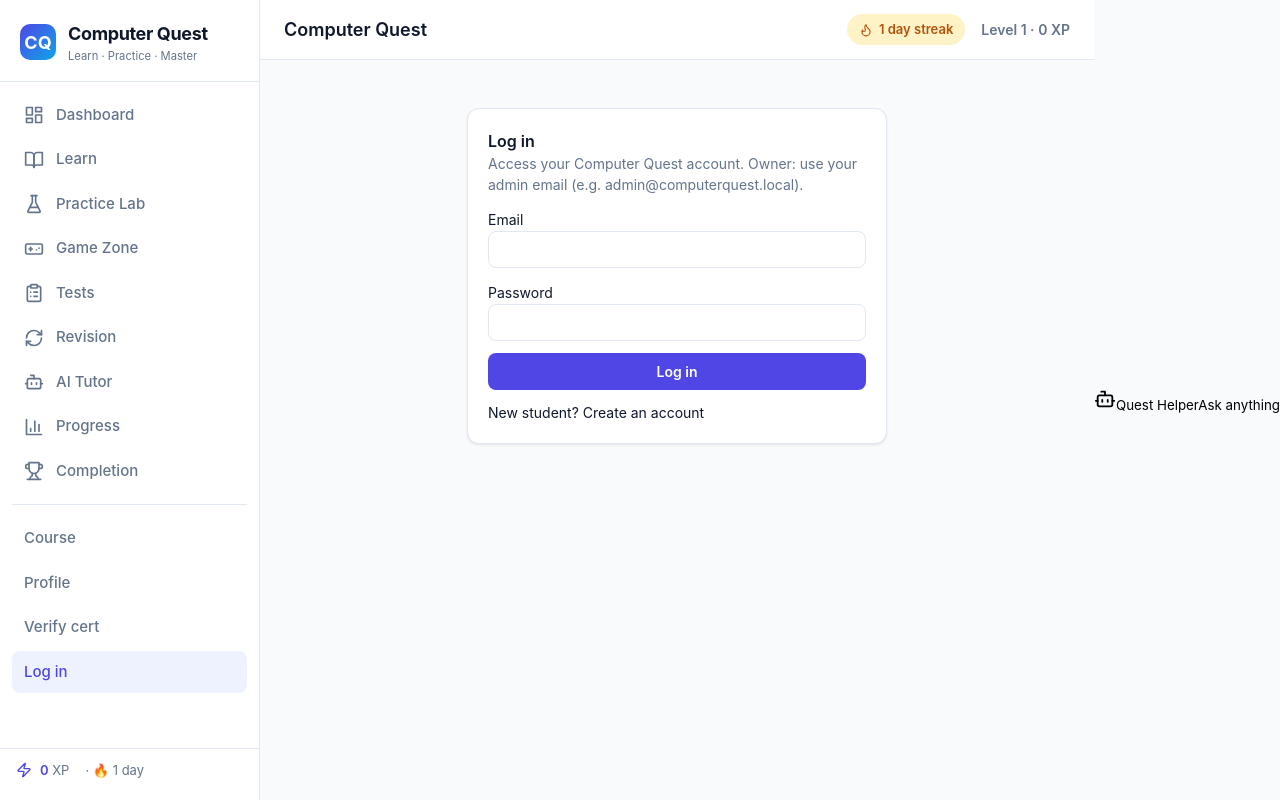
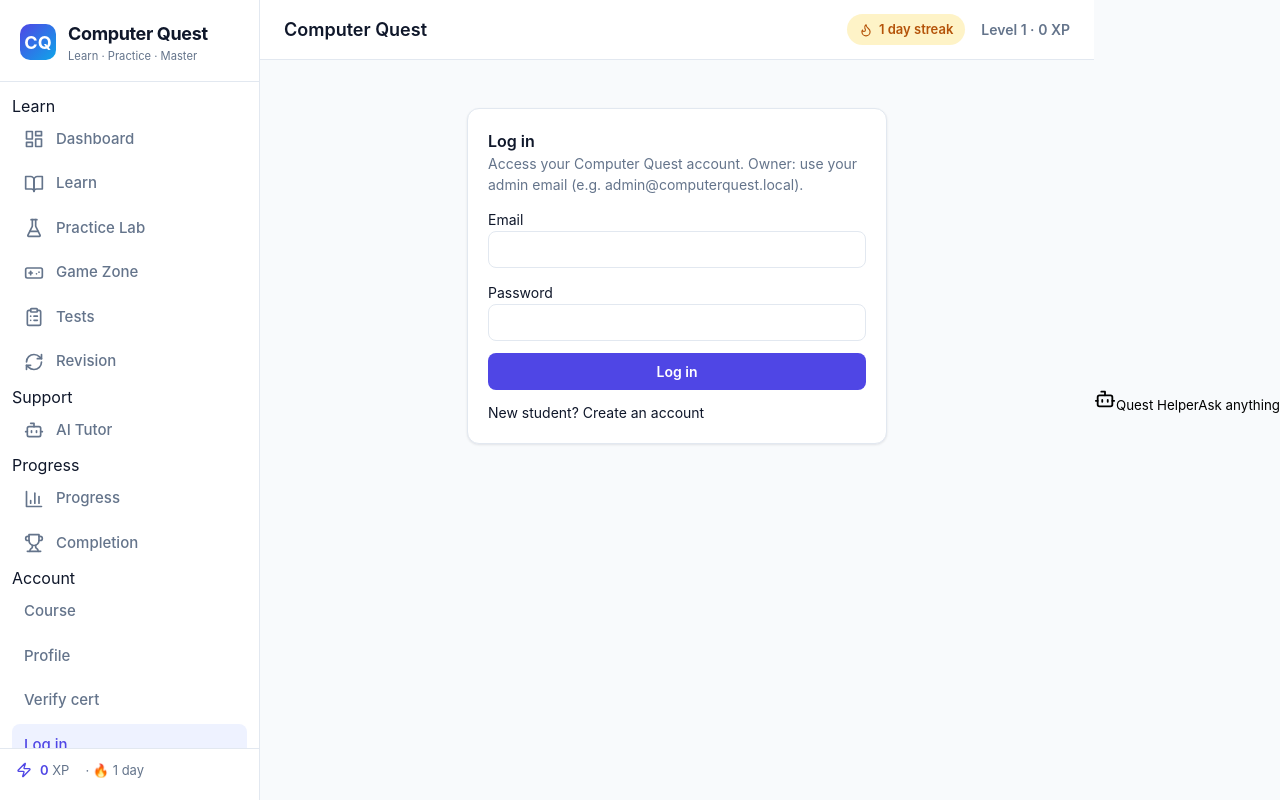
Before and after one commit to rishusingh-netizen/computer-quest, a React (Vite) app: page /login in a window 1280 px wide. Built offline with nearby package versions, Linux system fonts and the light colour scheme; no server answers.

Commit message:
UI: Learn learning dashboard + grouped sidebar + dashboard continue CTA

```diff
--- a/src/components/layout/Sidebar.jsx
+++ b/src/components/layout/Sidebar.jsx
@@ -14,22 +14,37 @@ import {
 import { useProgress } from '../../context/ProgressContext'
 import { useAuth } from '../../context/AuthContext'
 
-const NAV = [
+const GROUPS = [
+  {
+    label: 'Learn',
+    items: [
       { to: '/', label: 'Dashboard', icon: LayoutDashboard, end: true },
       { to: '/learn', label: 'Learn', icon: BookOpen },
       { to: '/practice', label: 'Practice Lab', icon: FlaskConical },
       { to: '/games', label: 'Game Zone', icon: Gamepad2 },
       { to: '/tests', label: 'Tests', icon: ClipboardList },
       { to: '/revision', label: 'Revision', icon: RefreshCw },
-  { to: '/ai-tutor', label: 'AI Tutor', icon: Bot },
+    ],
+  },
+  {
+    label: 'Support',
+    items: [{ to: '/ai-tutor', label: 'AI Tutor', icon: Bot }],
+  },
+  {
+    label: 'Progress',
+    items: [
       { to: '/progress', label: 'Progress', icon: BarChart3 },
       { to: '/completion', label: 'Completion', icon: Trophy },
-]
-
-const PUBLIC_NAV = [
+    ],
+  },
+  {
+    label: 'Account',
+    items: [
       { to: '/course', label: 'Course' },
       { to: '/profile', label: 'Profile' },
       { to: '/verify', label: 'Verify cert' },
+    ],
+  },
 ]
 
 export default function Sidebar({ open, onClose }) {
@@ -43,9 +58,11 @@ export default function Sidebar({ open, onClose }) {
         onClick={onClose}
         aria-hidden="true"
       />
-      <aside className={`sidebar ${open ? 'open' : ''}`}>
+      <aside className={`sidebar ${open ? 'open' : ''}`} aria-label="Main navigation">
         <div className="sidebar-brand">
-          <div className="logo">CQ</div>
+          <div className="logo" aria-hidden="true">
+            CQ
+          </div>
           <div>
             <h1>Computer Quest</h1>
             <span>Learn · Practice · Master</span>
@@ -53,7 +70,10 @@ export default function Sidebar({ open, onClose }) {
         </div>
 
         <nav className="sidebar-nav">
-          {NAV.map(({ to, label, icon: Icon, end }) => (
+          {GROUPS.map((group) => (
+            <div key={group.label} className="nav-group">
+              <div className="nav-group-label">{group.label}</div>
+              {group.items.map(({ to, label, icon: Icon, end }) => (
                 <NavLink
                   key={to}
                   to={to}
@@ -61,26 +81,22 @@ export default function Sidebar({ open, onClose }) {
                   className={({ isActive }) => `nav-item ${isActive ? 'active' : ''}`}
                   onClick={onClose}
                 >
-              <Icon size={20} />
+                  {Icon ? <Icon size={20} aria-hidden="true" /> : null}
                   <span>{label}</span>
                 </NavLink>
               ))}
-          <div style={{ margin: '12px 0', borderTop: '1px solid var(--cq-border)' }} />
-          {PUBLIC_NAV.map(({ to, label }) => (
-            <NavLink
-              key={to}
-              to={to}
-              className={({ isActive }) => `nav-item ${isActive ? 'active' : ''}`}
-              onClick={onClose}
-            >
-              <span>{label}</span>
+            </div>
+          ))}
+
+          {isAdmin && (
+            <div className="nav-group">
+              <div className="nav-group-label">Admin</div>
+              <NavLink to="/admin" className="nav-item" onClick={onClose}>
+                <span>Admin panel</span>
               </NavLink>
-          ))}
-          {isAdmin && (
-            <NavLink to="/admin" className="nav-item" onClick={onClose}>
-              <span>Admin</span>
-            </NavLink>
+            </div>
           )}
+
           {!isLoggedIn && (
             <NavLink to="/login" className="nav-item" onClick={onClose}>
               <span>Log in</span>
@@ -91,19 +107,28 @@ export default function Sidebar({ open, onClose }) {
         <div className="sidebar-footer">
           {isLoggedIn && (
             <div className="text-sm mb-2" style={{ padding: '0 4px' }}>
-              {user?.name}
+              <div className="font-semibold">{user?.name}</div>
               {hasAccess ? (
-                <div className="text-muted">{accessDaysLeft != null ? accessDaysLeft : '—'}d left</div>
+                <div className="text-muted">
+                  {accessDaysLeft != null ? accessDaysLeft : '—'}d access left
+                </div>
               ) : (
                 <div className="text-muted">No active access</div>
               )}
-              <button type="button" className="btn btn-ghost btn-sm" onClick={() => { logout(); onClose() }}>
+              <button
+                type="button"
+                className="btn btn-ghost btn-sm"
+                onClick={() => {
+                  logout()
+                  onClose()
+                }}
+              >
                 Log out
               </button>
             </div>
           )}
           <div className="xp-mini">
-            <Zap size={16} color="#4f46e5" />
+            <Zap size={16} color="#4f46e5" aria-hidden="true" />
             <span>
               <strong>{xp}</strong> XP
             </span>
```
Lines whose indentation alone changed are shown as unchanged.
